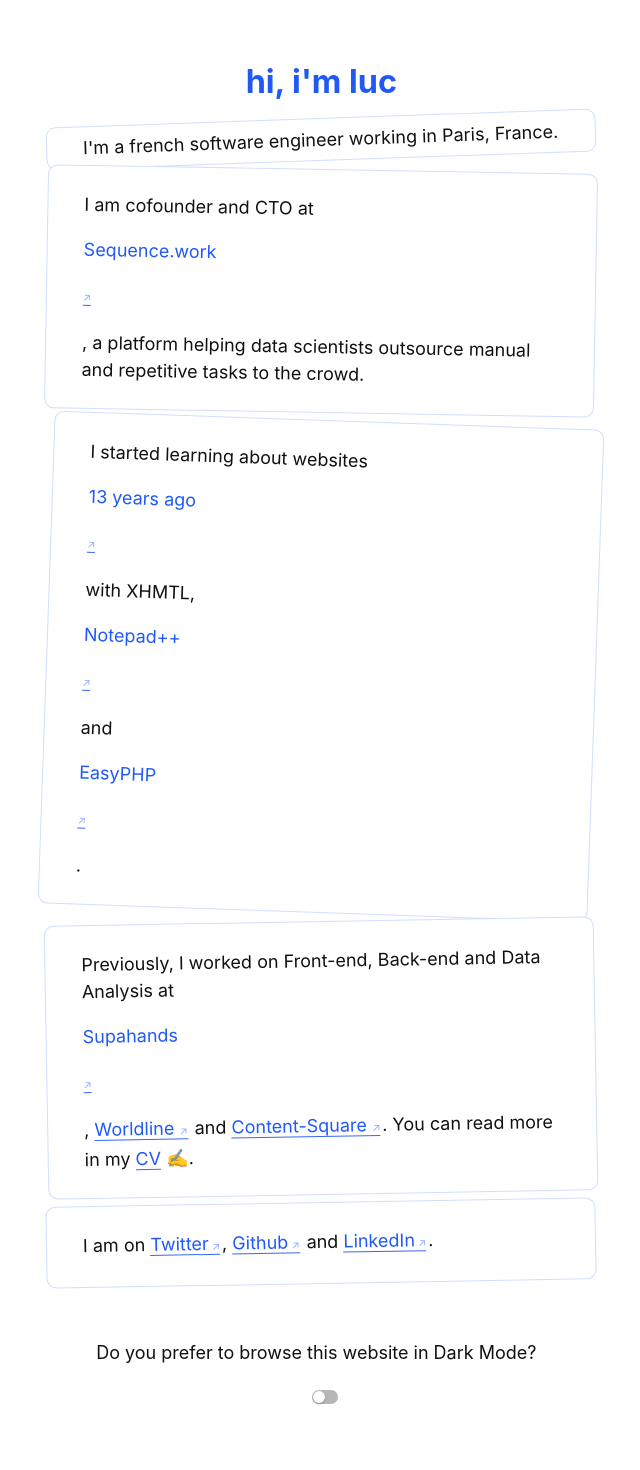
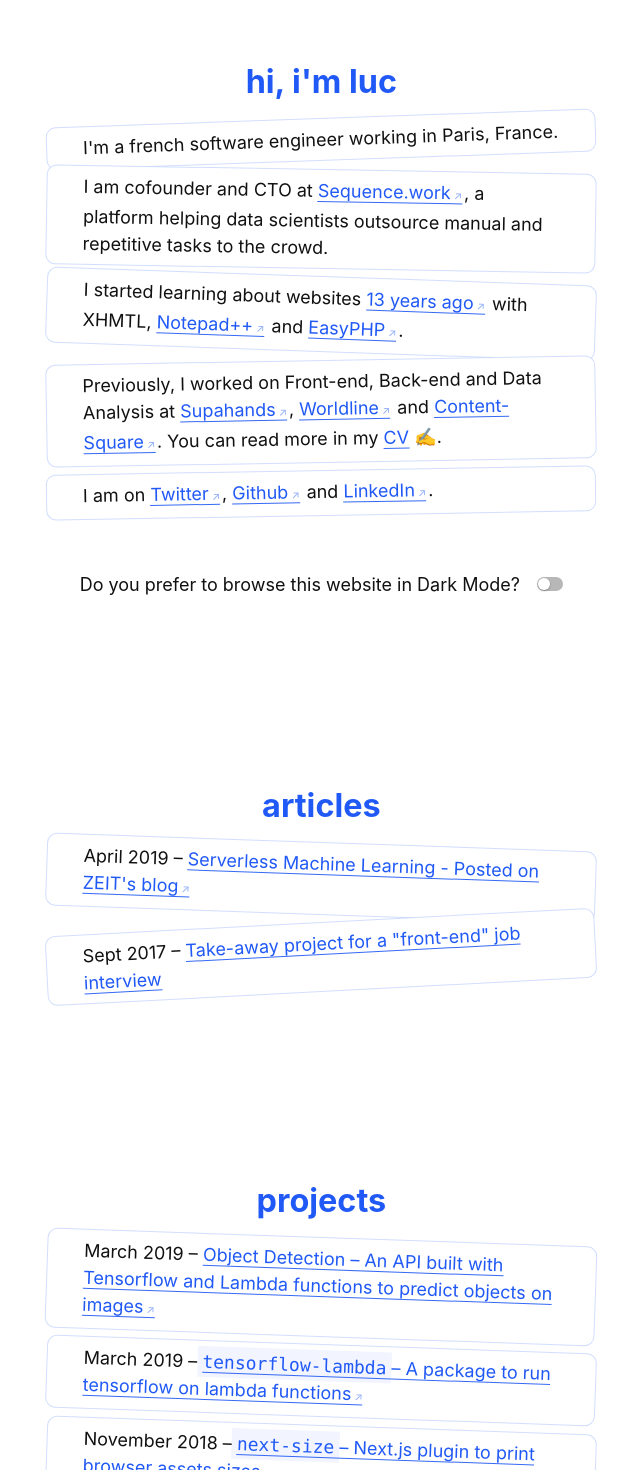
Before and after one commit to lucleray/luc.im, a Next.js app: page / in a window 1280 px wide. Shown: the top 1470 px of the page, without its empty margins (56-696 px from the left). Built offline with nearby package versions, Linux system fonts and the light colour scheme; a web font is replaced by a local one.

Commit message:
add sections and footer

```diff
--- a/components/container.js
+++ b/components/container.js
@@ -1,4 +1,5 @@
 import styled from 'styled-components/macro'
+import { theme } from './theme'
 
 const Container = styled.div`
   text-align: ${p => (p.align ? p.align : 'left')};
@@ -8,8 +9,16 @@ const ContentContainer = styled(Container)`
   margin-bottom: 10em;
 `
 
-const BottomContainer = styled(Container)`
+const Footer = styled.footer`
   margin: 4em 0 2em 0;
+  text-align: center;
+  color: ${theme.light.lightFg};
+  font-size: 0.8em;
+  line-height: 3px;
+
+  body.dark & {
+    color: ${theme.dark.lightFg};
+  }
 `
 
-export { Container, ContentContainer, BottomContainer }
+export { Container, ContentContainer, Footer }
--- a/components/layout.js
+++ b/components/layout.js
@@ -1,6 +1,5 @@
 import styled, { createGlobalStyle } from 'styled-components/macro'
-import { Container, BottomContainer } from './container'
-import { LightText } from './inline'
+import { Container, Footer } from './container'
 import A from './a'
 import Head from 'next/head'
 import { theme } from './theme'
@@ -63,14 +62,10 @@ export default function Layout(props) {
         <Container>
           <Markdown>{props.children}</Markdown>
         </Container>
-        <BottomContainer align="center">
-          <LightText>
-            Made with next.js and styled components ・{' '}
-            <A newtab href="https://github.com/lucleray/lucleray.me">
-              Code on Github
-            </A>
-          </LightText>
-        </BottomContainer>
+        <Footer>
+          Made with next.js and styled components ・{' '}
+          <A href="https://github.com/lucleray/lucleray.me">Code on Github</A>
+        </Footer>
       </LayoutDiv>
     </>
   )
--- a/components/paragraphs.js
+++ b/components/paragraphs.js
@@ -1,7 +1,7 @@
 import styled from 'styled-components/macro'
 import { theme } from './theme'
 
-const H1 = styled.h2`
+const H1 = styled.h1`
   font-size: 1.8em;
   text-align: center;
   color: ${theme.light.blue};
@@ -12,8 +12,16 @@ const H1 = styled.h2`
   }
 `
 
-const H2 = styled(H1)`
+const H2 = styled.h2`
   margin-top: 6em;
+  font-size: 1.8em;
+  text-align: center;
+  color: ${theme.light.blue};
+  margin-bottom: 0.7em;
+
+  body.dark & {
+    color: ${theme.dark.blue};
+  }
 `
 
 const H3 = styled.h3`
--- /dev/null
+++ b/pages/index.js
@@ -0,0 +1,97 @@
+import Layout from '../components/layout'
+import { H1, H2, Card } from '../components/paragraphs'
+import A from '../components/a'
+import ToggleDarkMode from '../components/toggle-dark-mode'
+import articles from '../lib/articles'
+import projects from '../lib/projects'
+import links from '../lib/links'
+
+const Presentation = () => (
+  <section aria-labelledby="presentation-title">
+    <H1 id="presentation-title">hi, i'm luc</H1>
+    <Card>I'm a french software engineer working in Paris, France.</Card>
+    <Card>
+      I am cofounder and CTO at{' '}
+      <A href="https://sequence.work">Sequence.work</A>, a platform helping data
+      scientists outsource manual and repetitive tasks to the crowd.
+    </Card>
+    <Card>
+      I started learning about websites{' '}
+      <A href="http://lu.leray.free.fr/acceuil.html">13 years ago</A> with
+      XHMTL, <A href="https://notepad-plus-plus.org/">Notepad++</A> and{' '}
+      <A href="http://www.easyphp.org/">EasyPHP</A>.
+    </Card>
+    <Card>
+      Previously, I worked on Front-end, Back-end and Data Analysis at{' '}
+      <A href="https://www.supahands.com/">Supahands</A>,{' '}
+      <A href="https://worldline.com/">Worldline</A> and{' '}
+      <A href="https://www.contentsquare.com/">Content-Square</A>. You can read
+      more in my <A href="static/resume-luc-leray.pdf">CV</A> ✍.
+    </Card>
+    <Card>
+      I am on <A href="https://twitter.com/lucleray">Twitter</A>,{' '}
+      <A href="https://github.com/lucleray">Github</A> and{' '}
+      <A href="https://www.linkedin.com/in/lucleray/">LinkedIn</A>.
+    </Card>
+    <div style={{ textAlign: 'center', marginTop: '3em' }}>
+      <label htmlFor="toggle-dark-mode" style={{ cursor: 'pointer' }}>
+        Do you prefer to browse this website in Dark Mode?&nbsp;&nbsp;
+      </label>
+      <ToggleDarkMode id="toggle-dark-mode" />
+    </div>
+  </section>
+)
+
+const Articles = () => (
+  <section aria-labelledby="articles-title">
+    <H2 id="articles-title">articles</H2>
+    <div>
+      {articles.map(article => (
+        <Card key={article.id}>
+          <span>{article.date}</span> –{' '}
+          <A href={article.url}>{article.title}</A> {article.about}
+        </Card>
+      ))}
+    </div>
+  </section>
+)
+
+const Projects = () => (
+  <section aria-labelledby="projects-title">
+    <H2 id="projects-title">projects</H2>
+    <div>
+      {projects.map(project => (
+        <Card key={project.id}>
+          <span>{project.date}</span> –{' '}
+          <A href={project.url}>
+            {project.title} {project.about && ` – ${project.about}`}
+          </A>
+        </Card>
+      ))}
+    </div>
+  </section>
+)
+
+const Links = () => (
+  <section aria-labelledby="links-title">
+    <H2 id="links-title">links</H2>
+    <div>
+      {links.map(link => (
+        <Card key={link.id}>
+          <A href={link.url}>{link.title}</A> {link.about}
+        </Card>
+      ))}
+    </div>
+  </section>
+)
+
+export default () => (
+  <Layout meta={{ title: 'Luc Leray' }}>
+    <main>
+      <Presentation />
+      <Articles />
+      <Projects />
+      <Links />
+    </main>
+  </Layout>
+)
--- a/pages/index.mdx
+++ /dev/null
@@ -1,101 +0,0 @@
-import Layout from '../components/layout'
-import { Card } from '../components/paragraphs'
-import { LightText, InlineCode } from '../components/inline'
-import A from '../components/a'
-import ToggleDarkMode from '../components/toggle-dark-mode'
-import articles from '../lib/articles'
-import projects from '../lib/projects'
-import links from '../lib/links'
-import { css } from 'styled-components/macro'
-
-export const meta = { title: 'Luc Leray' }
-
-export default props => <Layout meta={meta} {...props} />
-
-# hi, i'm luc
-
-<Card>I'm a french software engineer working in Paris, France.</Card>
-
-<Card>
-  I am cofounder and CTO at{' '}
-  <A newtab href="https://sequence.work">
-    Sequence.work
-  </A>
-  , a platform helping data scientists outsource manual and repetitive tasks to the
-  crowd.
-</Card>
-
-<Card>
-  I started learning about websites{' '}
-  <A newtab href="http://lu.leray.free.fr/acceuil.html">
-    13 years ago
-  </A>{' '}
-  with XHMTL,{' '}
-  <A newtab href="https://notepad-plus-plus.org/">
-    Notepad++
-  </A>{' '}
-  and{' '}
-  <A newtab href="http://www.easyphp.org/">
-    EasyPHP
-  </A>
-  .
-</Card>
-
-<Card>
-  Previously, I worked on Front-end, Back-end and Data Analysis at{' '}
-  <A newtab href="https://www.supahands.com/">
-    Supahands
-  </A>
-  , <A newtab href="https://worldline.com/">
-    Worldline
-  </A> and <A newtab href="https://www.contentsquare.com/">
-    Content-Square
-  </A>. You can read more in my <A href="static/resume-luc-leray.pdf">CV</A> ✍.
-</Card>
-
-<Card>
-  I am on <A href="https://twitter.com/lucleray">Twitter</A>,{' '}
-  <A href="https://github.com/lucleray">Github</A> and{' '}
-  <A href="https://www.linkedin.com/in/lucleray/">LinkedIn</A>.
-</Card>
-
-<div style={{ textAlign: 'center', marginTop: '3em' }}>
-  <label htmlFor="toggle-dark-mode" style={{ cursor: 'pointer' }}>
-    Do you prefer to browse this website in Dark Mode?&nbsp;&nbsp;
-  </label>
-  <ToggleDarkMode id="toggle-dark-mode" />
-</div>
-
-## articles
-
-<div>
-  {articles.map(article => (
-    <Card key={article.id}>
-      <span>{article.date}</span> – <A href={article.url}>{article.title}</A>{' '}
-      {article.about}
-    </Card>
-  ))}
-</div>
-
-## projects
-
-<div>
-  {projects.map(project => (
-    <Card key={project.id}>
-      <span>{project.date}</span> –{' '}
-      <A href={project.url}>
-        {project.title} {project.about && ` – ${project.about}`}
-      </A>
-    </Card>
-  ))}
-</div>
-
-## links
-
-<div>
-  {links.map(link => (
-    <Card key={link.id}>
-      <A href={link.url}>{link.title}</A> {link.about}
-    </Card>
-  ))}
-</div>
```
